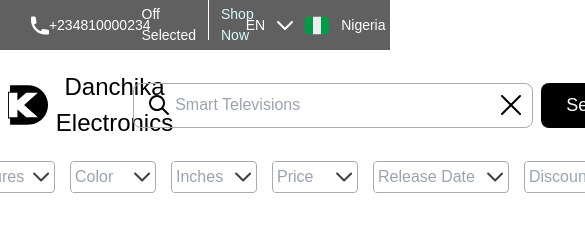
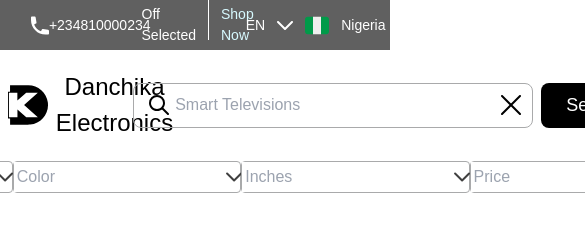
Before and after one commit to Chikadibia24/HNG11-StageTwoTask, a React (Vite) app: page / in a window 390 px wide. Shown: the top 250 px of the page, 585 px wide, since content can reach past the window. Built offline with nearby package versions, Linux system fonts and the light colour scheme.

Commit message:
Optimize Search Bar For Tablet Screen

```diff
--- a/src/components/displayProductData.jsx
+++ b/src/components/displayProductData.jsx
@@ -5,7 +5,7 @@
 const DisplayProductData = ({ products }) => {
   const { image, title, description, price, buttonText } = products;
   return (
-    <div className="productCards bg-white flex flex-col items-center gap-[10px] w-[400px] p-[10px]">
+    <div className="productCards bg-white flex flex-col items-center gap-[10px] md:w-[370px] lg:w-[400px] p-[10px]">
       <div className="tv-container flex flex-col items-center pl-[10px] pt-[20px] pr-[3px] pb-[7px] rounded-[6px] w-[100%]">
         <img src={image} alt="imageTV" />
 
--- a/src/pages/homepage.jsx
+++ b/src/pages/homepage.jsx
@@ -21,7 +21,7 @@
 
   const FilterIcon = () => {
     return (
-      <div className="filterIcon-container flex items-center justify-center w-[34px] h-[34px] rounded-full">
+      <div className="filterIcon-container flex items-center justify-center sm:w-[30px] sm:h-[30px] lg:w-[34px] lg:h-[34px] rounded-full">
         <img src={filterIcon} alt="filterIcon" />
       </div>
     );
@@ -29,14 +29,14 @@
 
   const FilterBar = ({ image, type, name, id, placeholder, className }) => {
     return (
-      <div className="flex items-center justify-center pl-[1px] pr-[5px] gap-[2px] h-[fit-content] rounded-[4px] border border-[#a9aaab] w-[max-content]">
+      <div className="flex items-center justify-center pl-[1px] sm:pr-[3px] lg:pr-[5px] gap-[2px] h-[fit-content] rounded-[4px] border border-[#a9aaab] w-[max-content]">
         {/* <span>{text}</span> */}
         <input
           type={type}
           name={name}
           id={id}
           placeholder={placeholder}
-          className={`flex items-center text-[#404040] text-[16px] pl-[3px] py-[3px] ${className}`}
+          className={`flex items-center text-[#404040] sm:text-[14px] lg:text-[16px] pl-[3px] py-[3px] ${className}`}
         />
         <img src={image} alt={image} className="hover:cursor-pointer" />
       </div>
@@ -48,9 +48,9 @@
       <div className="flex flex-col items-center gap-[30px] w-[100%]">
         <NavBar />
 
-        <SearchBar onClickCart={goToCart}/>
+        <SearchBar onClickCart={goToCart} />
 
-        <div className="flex items-center justify-center gap-[15px]">
+        <div className="flex sm:flex-col md:flex-row items-center justify-center sm:gap-[10px] md:gap-[10px] lg:gap-[15px]">
           <FilterIcon />
           <FilterBar
             image={arrowDownGray}
@@ -58,7 +58,7 @@
             name={"category"}
             id={"category"}
             placeholder={"Category"}
-            className={"w-[75px]"}
+            className={"sm:w-[63px] lg:w-[75px]"}
           />
           <FilterBar
             image={arrowDownGray}
@@ -66,7 +66,7 @@
             name={"brand"}
             id={"brand"}
             placeholder={"Brand"}
-            className={"w-[60px]"}
+            className={"sm:w-[43px] lg:w-[60px]"}
           />
           <FilterBar
             image={arrowDownGray}
@@ -74,7 +74,7 @@
             name={"features"}
             id={"features"}
             placeholder={"Features"}
-            className={"w-[73px]"}
+            className={"sm:w-[60px] lg:w-[73px]"}
           />
           <FilterBar
             image={arrowDownGray}
@@ -82,7 +82,7 @@
             name={"color"}
             id={"color"}
             placeholder={"Color"}
-            className={"w-[60px]"}
+            className={"sm:w-[39px] lg:w-[60px]"}
           />
           <FilterBar
             image={arrowDownGray}
@@ -90,7 +90,7 @@
             name={"inches"}
             id={"inches"}
             placeholder={"Inches"}
-            className={"w-[60px]"}
+            className={"sm:w-[46px] lg:w-[60px]"}
           />
           <FilterBar
             image={arrowDownGray}
@@ -98,15 +98,15 @@
             name={"price"}
             id={"price"}
             placeholder={"Price"}
-            className={"w-[60px]"}
+            className={"sm:w-[38px] lg:w-[60px]"}
           />
           <FilterBar
             image={arrowDownGray}
-            type={"text"}
+            type={"date"}
             name={"date"}
             id={"date"}
             placeholder={"Release Date"}
-            className={"w-[110px]"}
+            className={"sm:w-[127px] lg:w-[143px]"}
           />
           <FilterBar
             image={arrowDownGray}
@@ -114,7 +114,7 @@
             name={"discount-and-deals"}
             id={"discount-and-deals"}
             placeholder={"Discount and Deals"}
-            className={"w-[150px]"}
+            className={"sm:w-[126px] lg:w-[150px]"}
           />
         </div>
       </div>
```
